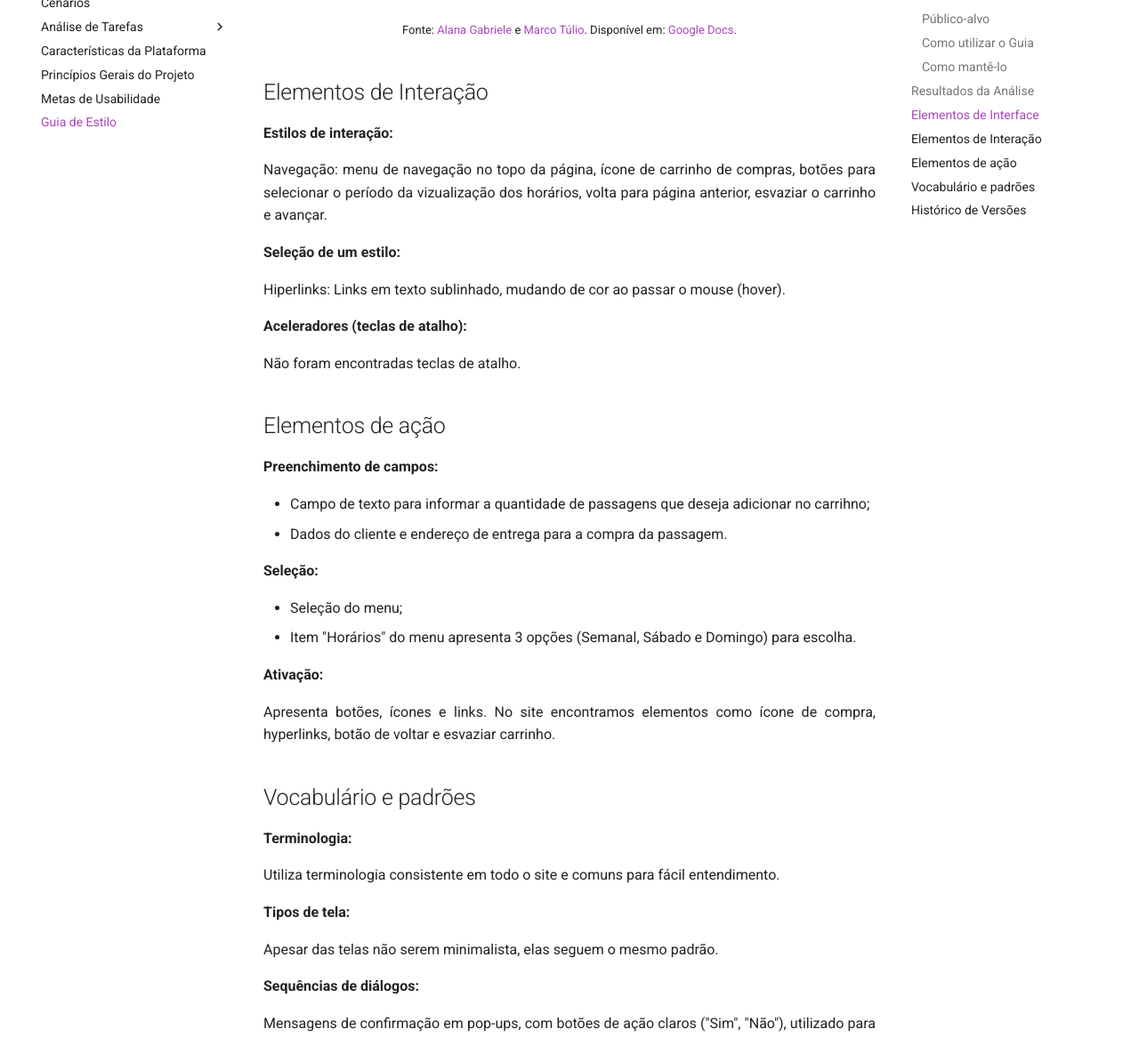
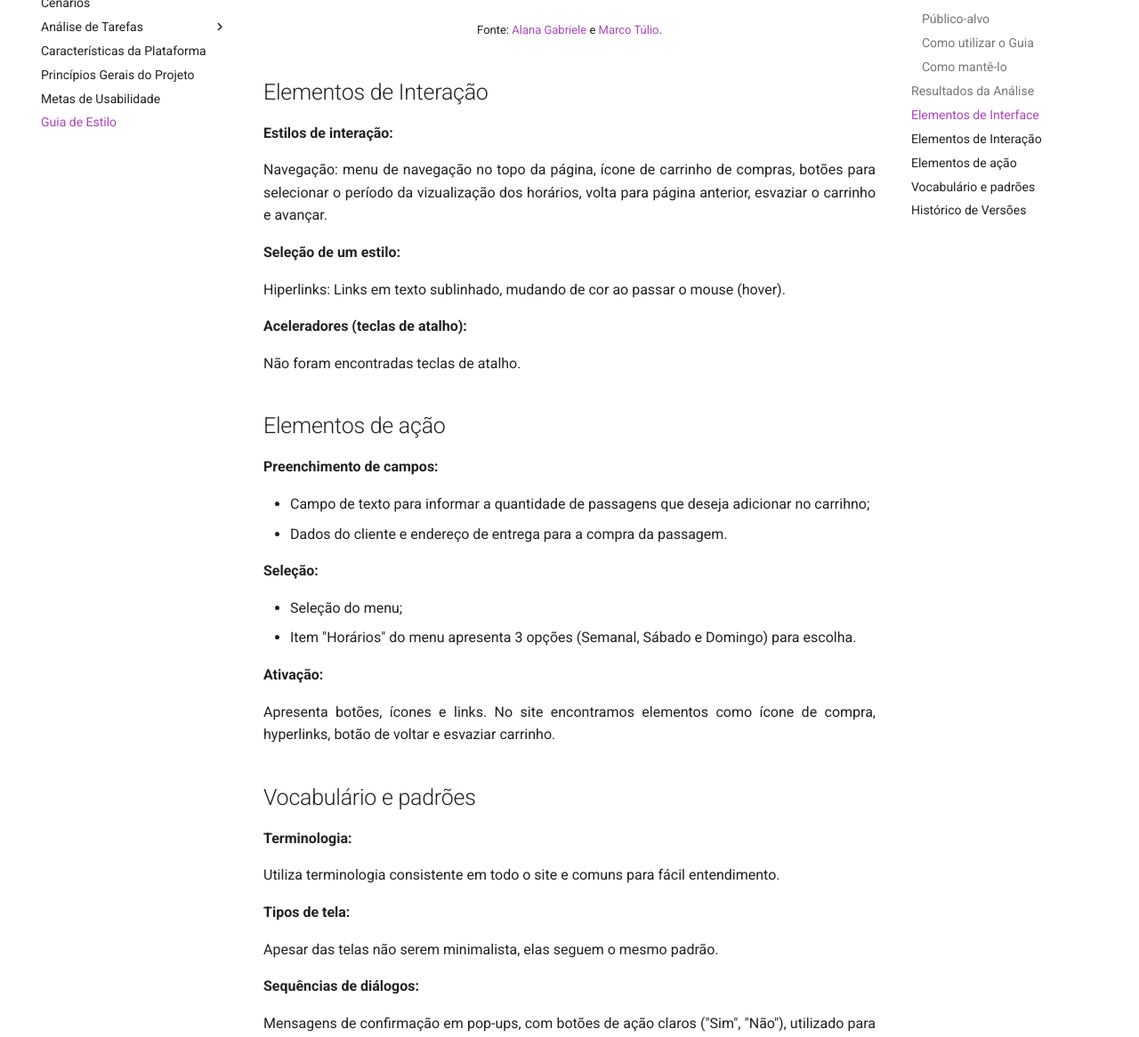
Before and after one commit to Interacao-Humano-Computador/2024.1-Grupo08, an MkDocs documentation site: the page built from docs/requisitos/guia_estilo.md, in a window 1280 px wide and 1400 px high, scrolled down 2601 px, cut to the strip 234-1400 px from the top of the window. Shown: the whole strip at 89% size. Built offline with MkDocs 1.6.1 and Material for MkDocs 9.7.7, drawn with Linux system fonts in a browser that asks for light colours.

Commit message:
guia de estilo

```diff
--- a/docs/requisitos/guia_estilo.md
+++ b/docs/requisitos/guia_estilo.md
@@ -49,7 +49,7 @@ Os elementos de interface são apresentados na figura 1.
 
 <iframe style="border: 1px solid rgba(0, 0, 0, 0.1);" width="800" height="450" src="https://www.figma.com/embed?embed_host=share&url=https%3A%2F%2Fwww.figma.com%2Fdesign%2F5GleYtH5j0tZ9VGLaT7jtU%2FCentral-Expresso%3Fnode-id%3D0%253A1%26t%3DeATVP7qRllh0mWQg-1" allowfullscreen></iframe>
 
-<font size="2"><p style="text-align: center"> Fonte: [Alana Gabriele](https://github.com/alanagabriele) e [Marco Túlio](https://github.com/MarcoTulioSoares). Disponível em: [Google Docs](https://docs.google.com/document/d/1SYxAgTJFDZQ4u4j6DUbN0arY3rBEV0UuM4vYtjSpkd8/edit?usp=sharing).</p></font>
+<font size="2"><p style="text-align: center"> Fonte: [Alana Gabriele](https://github.com/alanagabriele) e [Marco Túlio](https://github.com/MarcoTulioSoares).</p></font>
 
 ## Elementos de Interação
 
```
Also changed, not shown: other parts of docs/requisitos/guia_estilo.md (+3 -3 lines).
